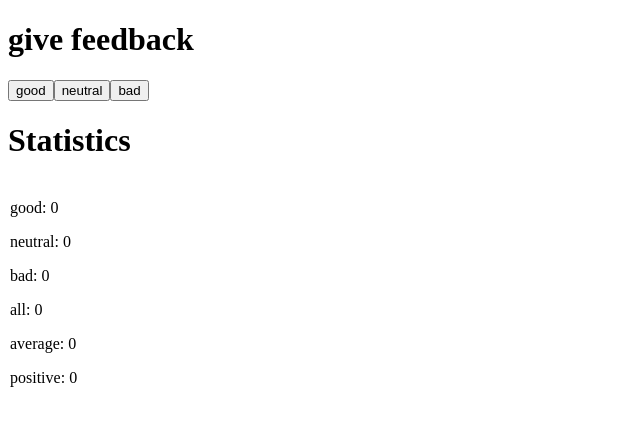
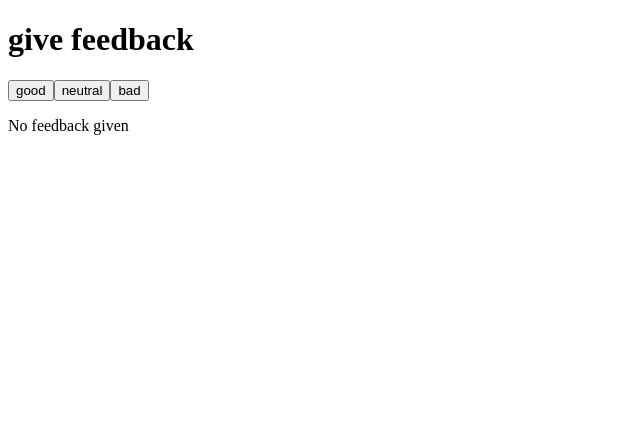
Before and after one commit to Jamesunekwuojo/part1, a React (Vite) app in the folder unicafe/react/: page / in a window 1280 px wide. Shown: the top 426 px of the page, without its empty margins (0-640 px from the left). Built offline with nearby package versions, Linux system fonts and the light colour scheme.

Commit message:
updated unicafe, to return no feedback when no feedback is given

```diff
--- a/unicafe/react/src/App.jsx
+++ b/unicafe/react/src/App.jsx
@@ -31,6 +31,13 @@ const Statistics = ({good, neutral, bad}) => {
  const average = all > 0 ? (good -bad)/all :0
  const positive = all > 0 ? (good/all) * 100 :0;
 
+ if (all == 0) {
+  return (
+    <div>
+      <p>No feedback given</p>
+    </div>
+  )
+ }
 
 
   return (
```
